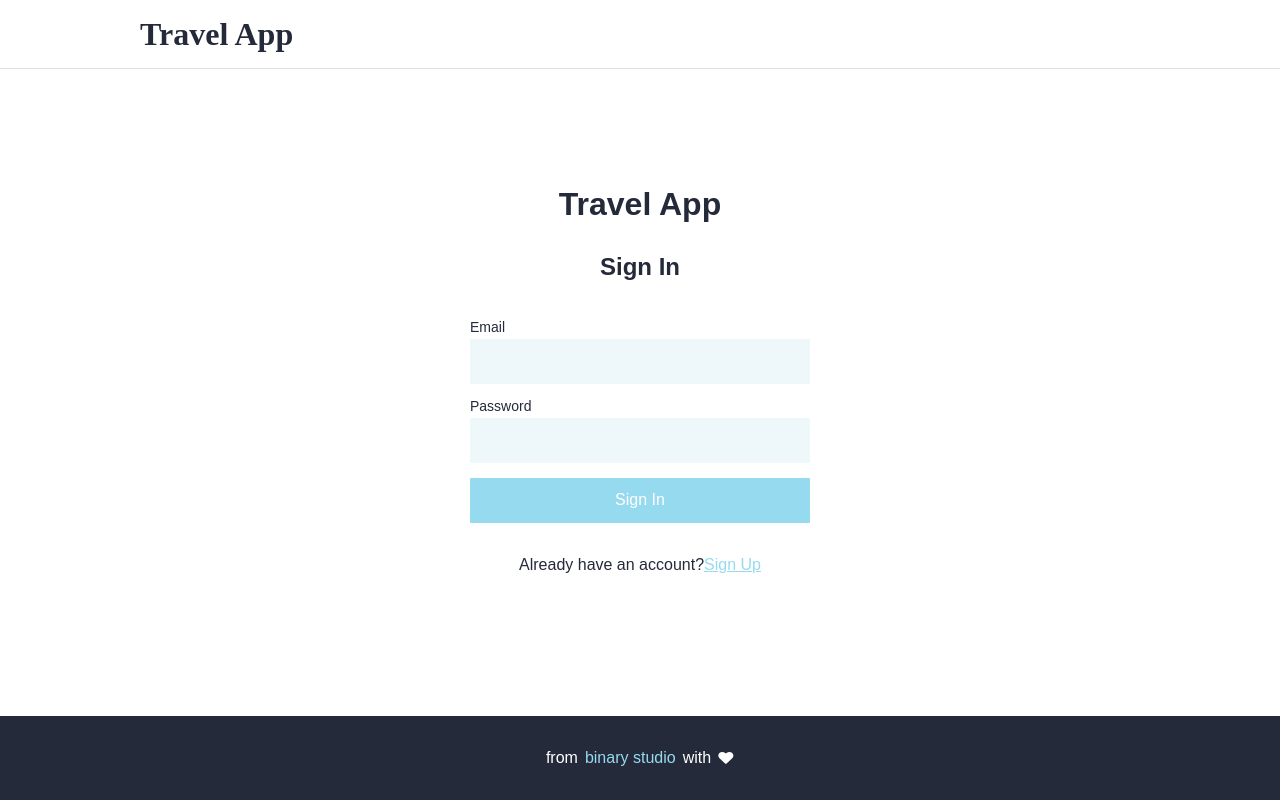
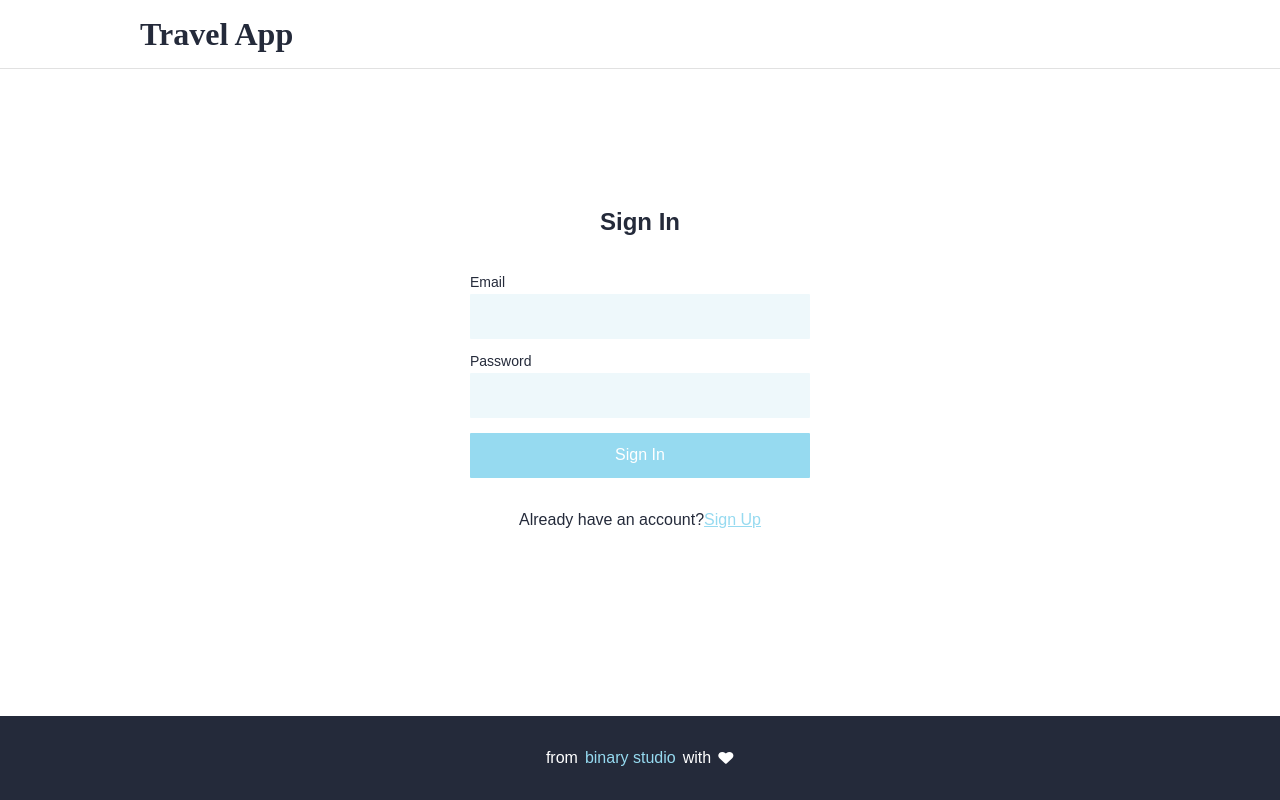
Before and after one commit to AlexanderKhapchenko/travel-booking-app, a React (Create React App) app: page /sign-in in a window 1280 px wide. Built offline with nearby package versions, Linux system fonts and the light colour scheme.

Commit message:
Fixed selector

```diff
--- a/src/components/pages/bookings/bookings.module.scss
+++ b/src/components/pages/bookings/bookings.module.scss
@@ -50,7 +50,7 @@
   opacity: 0.5;
 }
 
-.visually-hidden {
+.visuallyHidden {
   position: absolute;
   width: 1px;
   height: 1px;
--- a/src/components/pages/sign-in/sign-in.module.scss
+++ b/src/components/pages/sign-in/sign-in.module.scss
@@ -28,7 +28,7 @@
   color: var(--color-blue-300);
 }
 
-.visually-hidden {
+.visuallyHidden {
   position: absolute;
   width: 1px;
   height: 1px;
--- a/src/components/pages/sign-up/sign-up.module.scss
+++ b/src/components/pages/sign-up/sign-up.module.scss
@@ -28,7 +28,7 @@
   color: var(--color-blue-300);
 }
 
-.visually-hidden {
+.visuallyHidden {
   position: absolute;
   width: 1px;
   height: 1px;
--- a/src/components/pages/trip/trip.module.scss
+++ b/src/components/pages/trip/trip.module.scss
@@ -75,7 +75,7 @@
   line-height: 1;
 }
 
-.visually-hidden {
+.visuallyHidden {
   position: absolute;
   width: 1px;
   height: 1px;
```
